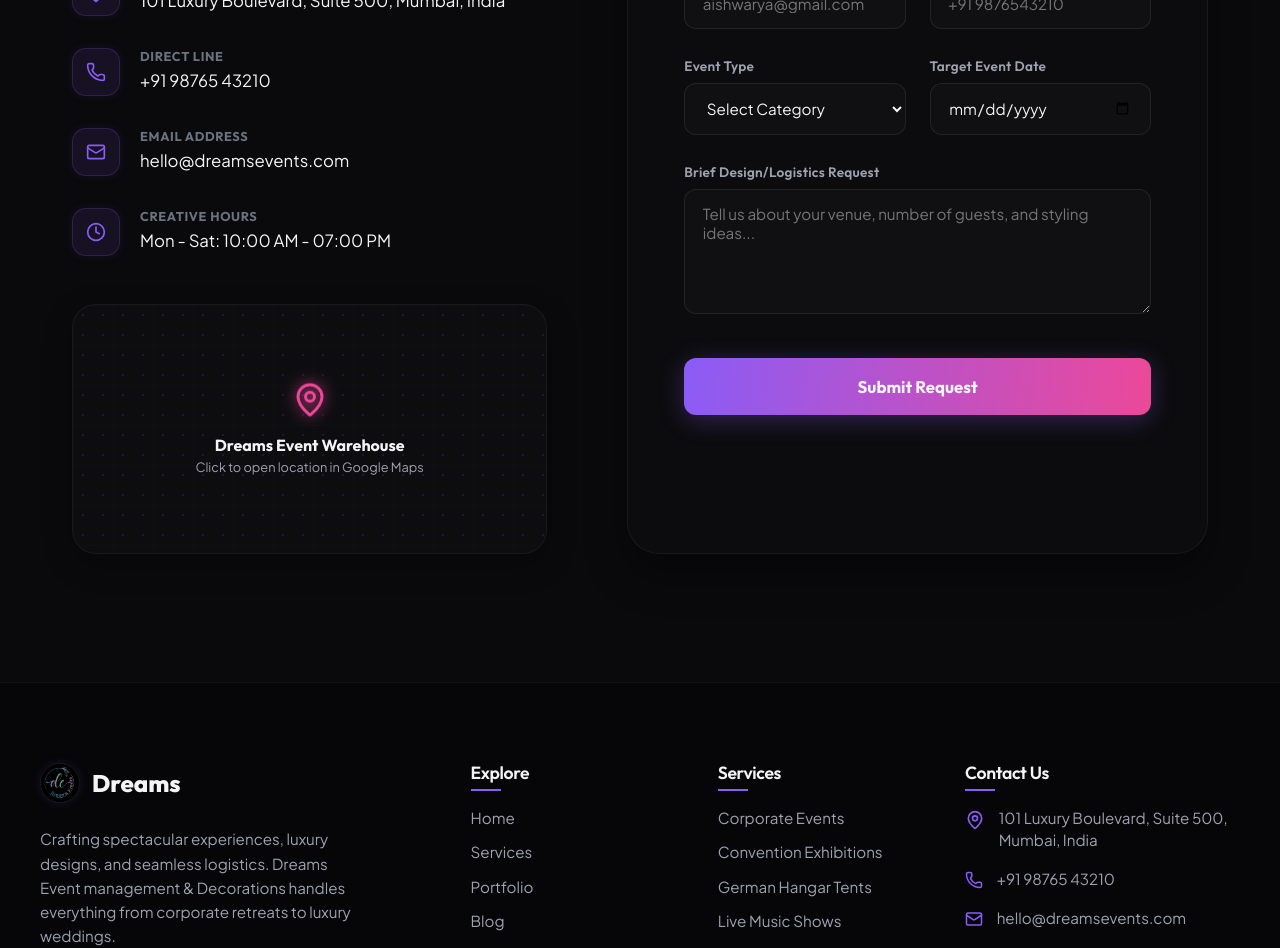
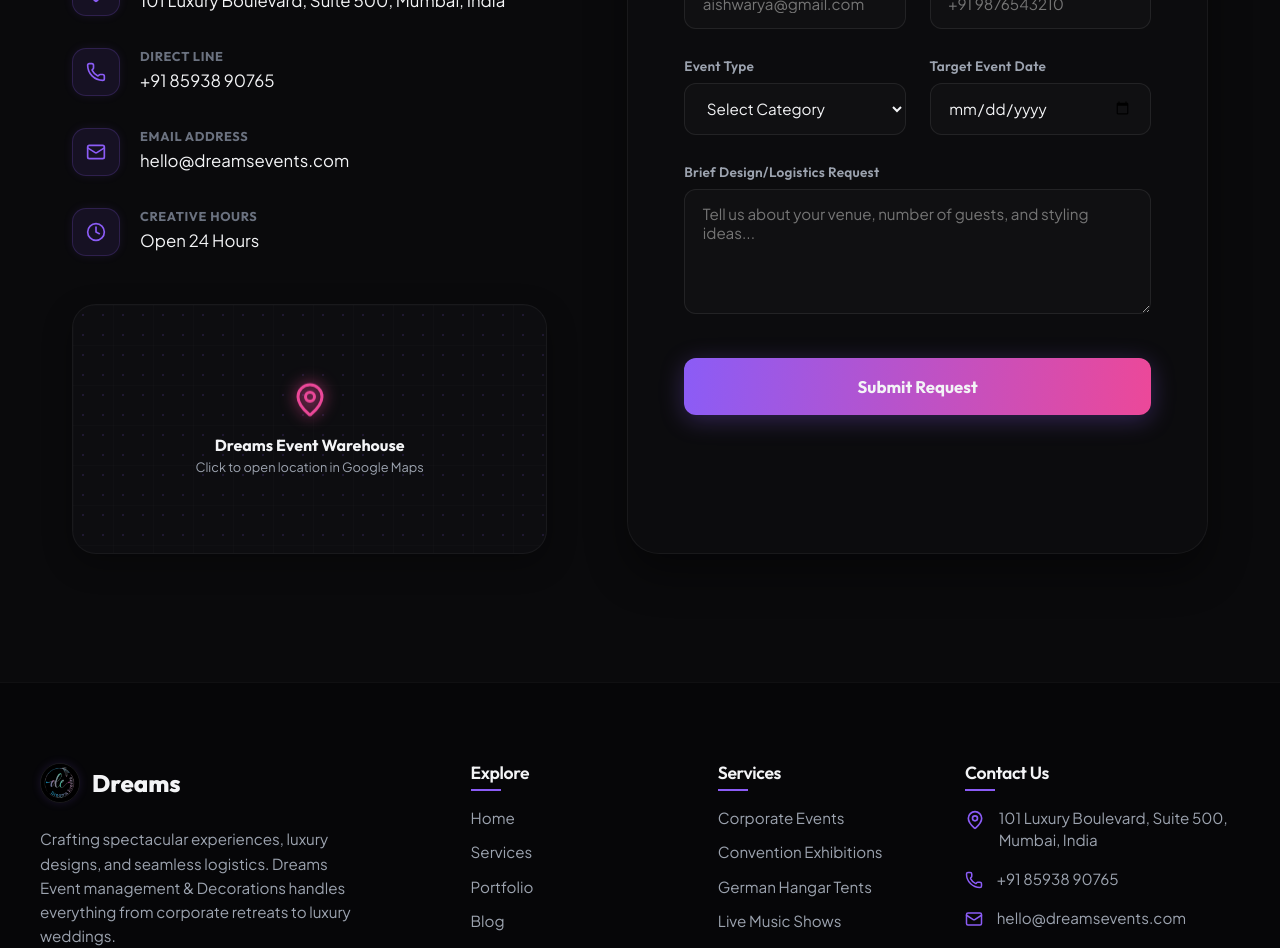
Before and after one commit to thenameisanzu/dreams-events, a Next.js app: page /contact in a window 1280 px wide. Shown: the part 667-1615 px from the top of the page. Built offline with nearby package versions, Linux system fonts and the light colour scheme.

Commit message:
fix: update phone number, hours to 24h, and link mapMock to Google Business Profile

```diff
--- a/src/app/contact/page.tsx
+++ b/src/app/contact/page.tsx
@@ -130,7 +130,7 @@ export default function ContactPage() {
               </div>
               <div>
                 <span className={styles.infoLabel}>Direct Line</span>
-                <span className={styles.infoVal}>+91 98765 43210</span>
+                <span className={styles.infoVal}>+91 85938 90765</span>
               </div>
             </li>
             <li className={styles.infoItem}>
@@ -148,18 +148,25 @@ export default function ContactPage() {
               </div>
               <div>
                 <span className={styles.infoLabel}>Creative Hours</span>
-                <span className={styles.infoVal}>Mon - Sat: 10:00 AM - 07:00 PM</span>
+                <span className={styles.infoVal}>Open 24 Hours</span>
               </div>
             </li>
           </ul>
 
           {/* Custom Interactive Map Placeholder */}
+          <a
+            href="https://share.google/WTjXVVUWdRoSpqoad"
+            target="_blank"
+            rel="noopener noreferrer"
+            style={{ display: 'block', width: '100%' }}
+          >
             <div className={styles.mapMock}>
               <div className={styles.mapGrid} />
               <MapPin size={36} className={styles.mapMarker} />
               <span className={styles.mapText}>Dreams Event Warehouse</span>
               <span className={styles.mapSub}>Click to open location in Google Maps</span>
             </div>
+          </a>
         </div>
 
         {/* Form Column */}
--- a/src/components/Footer.tsx
+++ b/src/components/Footer.tsx
@@ -101,7 +101,7 @@ export default function Footer() {
             </li>
             <li className={styles.contactItem}>
               <Phone size={18} />
-              <span>+91 98765 43210</span>
+              <span>+91 85938 90765</span>
             </li>
             <li className={styles.contactItem}>
               <Mail size={18} />
```
Lines whose indentation alone changed are shown as unchanged.
